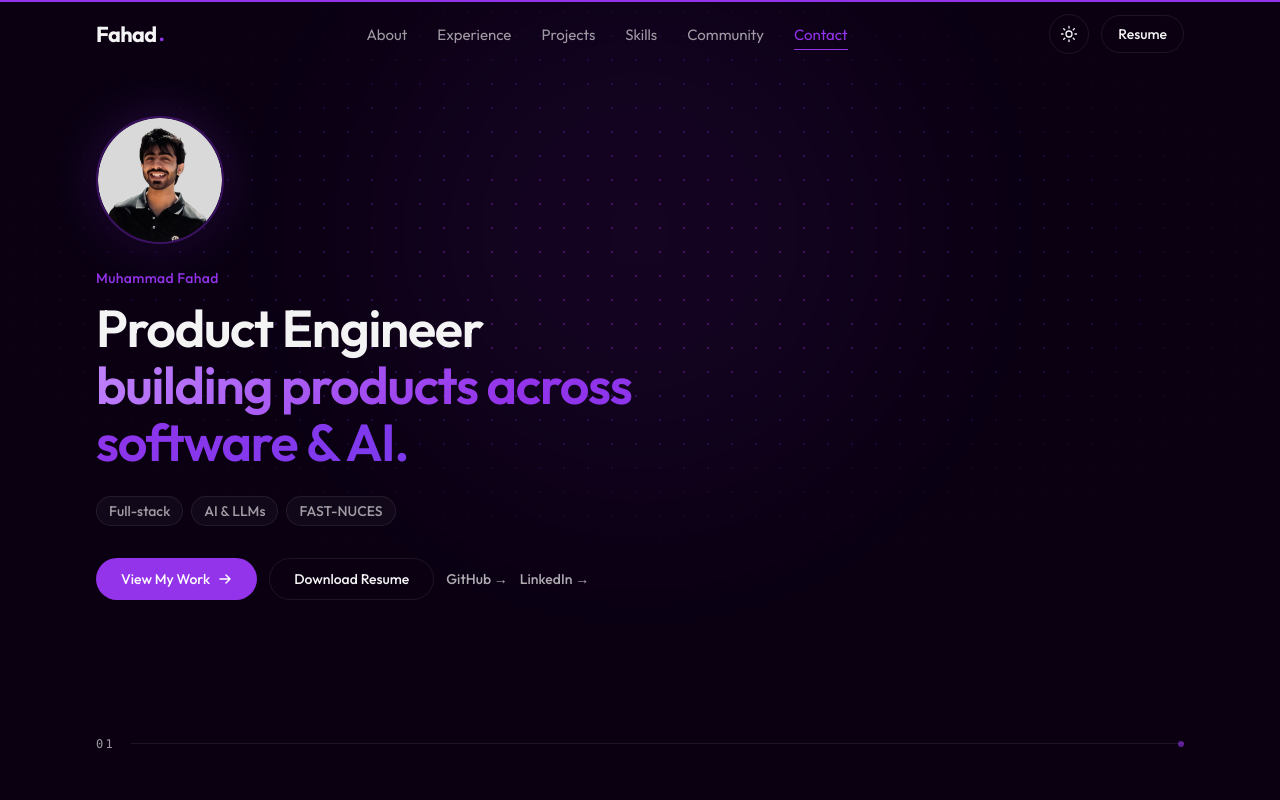
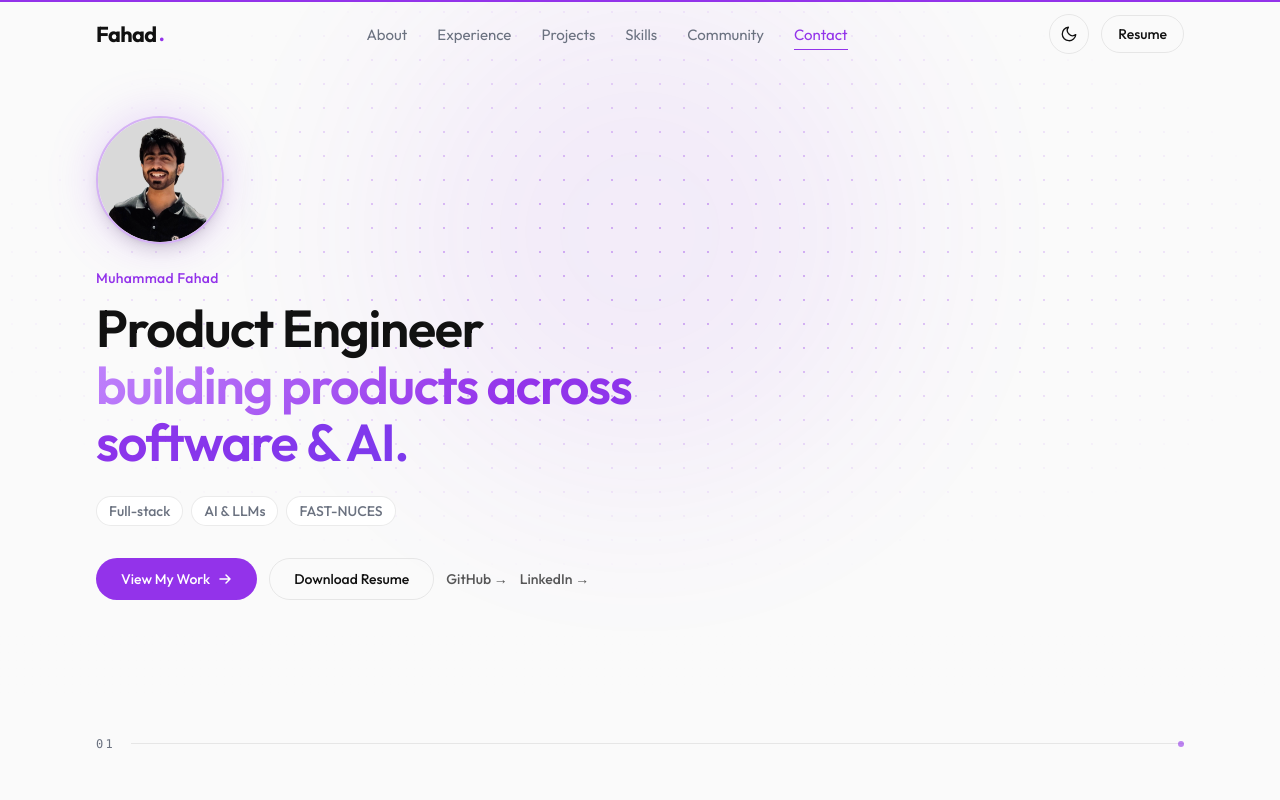
Before and after one commit to Mfahad159/portfolio, a Next.js app: page / in a window 1280 px wide. Shown: the top 800 px of the page. Built offline with nearby package versions, Linux system fonts and the light colour scheme.

Commit message:
Fixed theme colour

```diff
--- a/app/layout.js
+++ b/app/layout.js
@@ -38,10 +38,10 @@ export const metadata = {
 };
 
 export default function RootLayout({ children }) {
-  const themeScript = `(function(){try{var t=localStorage.theme;if(t==='light')document.documentElement.classList.remove('dark');else document.documentElement.classList.add('dark')}catch(e){}})()`;
+  const themeScript = `(function(){try{var t=localStorage.theme;if(t==='dark')document.documentElement.classList.add('dark');else document.documentElement.classList.remove('dark')}catch(e){}})()`;
 
   return (
-    <html lang="en" className={`scroll-smooth dark ${outfit.variable}`} suppressHydrationWarning>
+    <html lang="en" className={`scroll-smooth ${outfit.variable}`} suppressHydrationWarning>
       <head>
         <script dangerouslySetInnerHTML={{ __html: themeScript }} />
       </head>
--- a/app/page.js
+++ b/app/page.js
@@ -15,7 +15,7 @@ import SectionDivider from './components/ui/SectionDivider';
 import { useEffect, useState } from 'react';
 
 export default function Home() {
-  const [isDarkMode, setIsDarkMode] = useState(true);
+  const [isDarkMode, setIsDarkMode] = useState(false);
 
   useEffect(() => {
     const stored = localStorage.theme;
```
